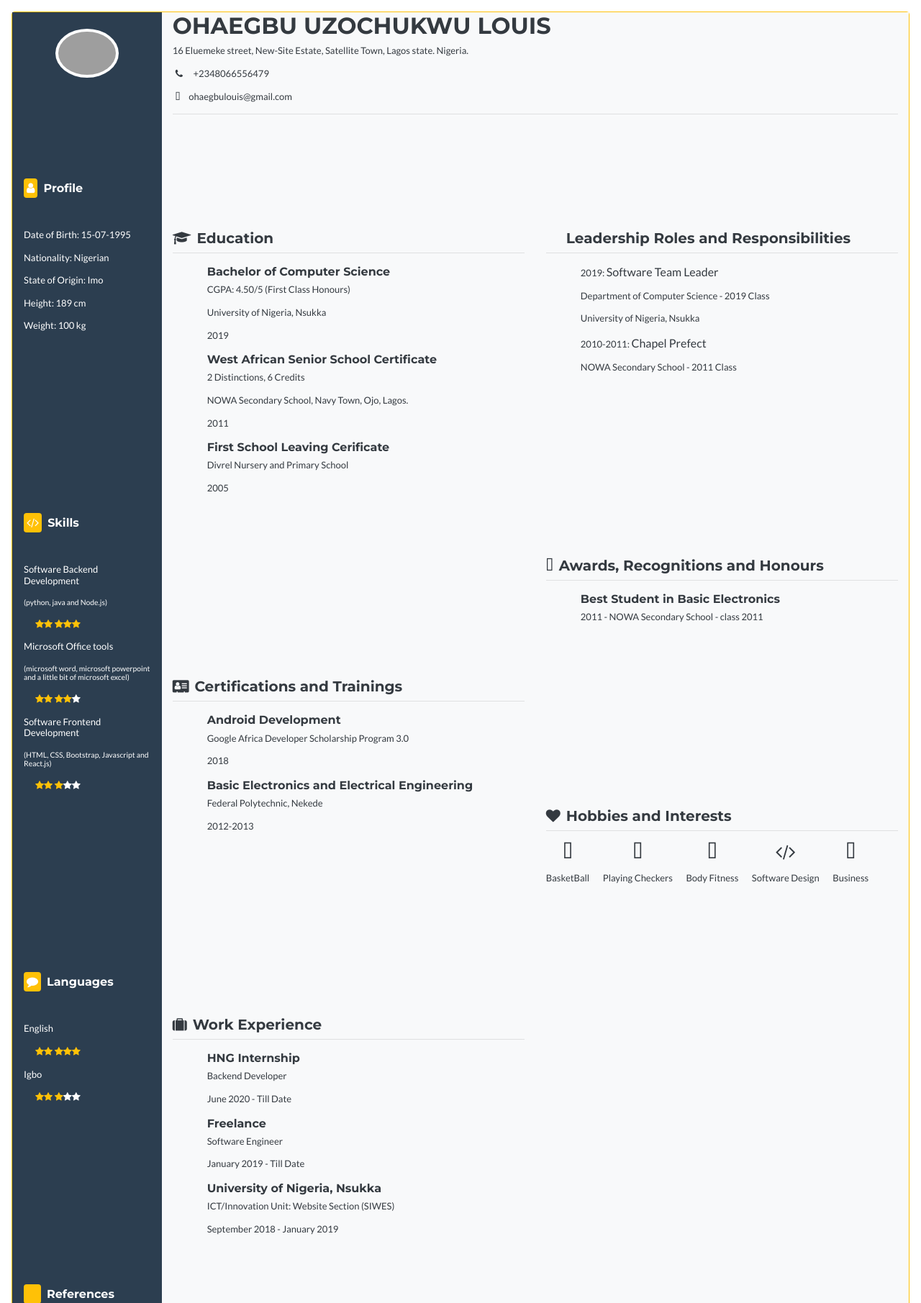
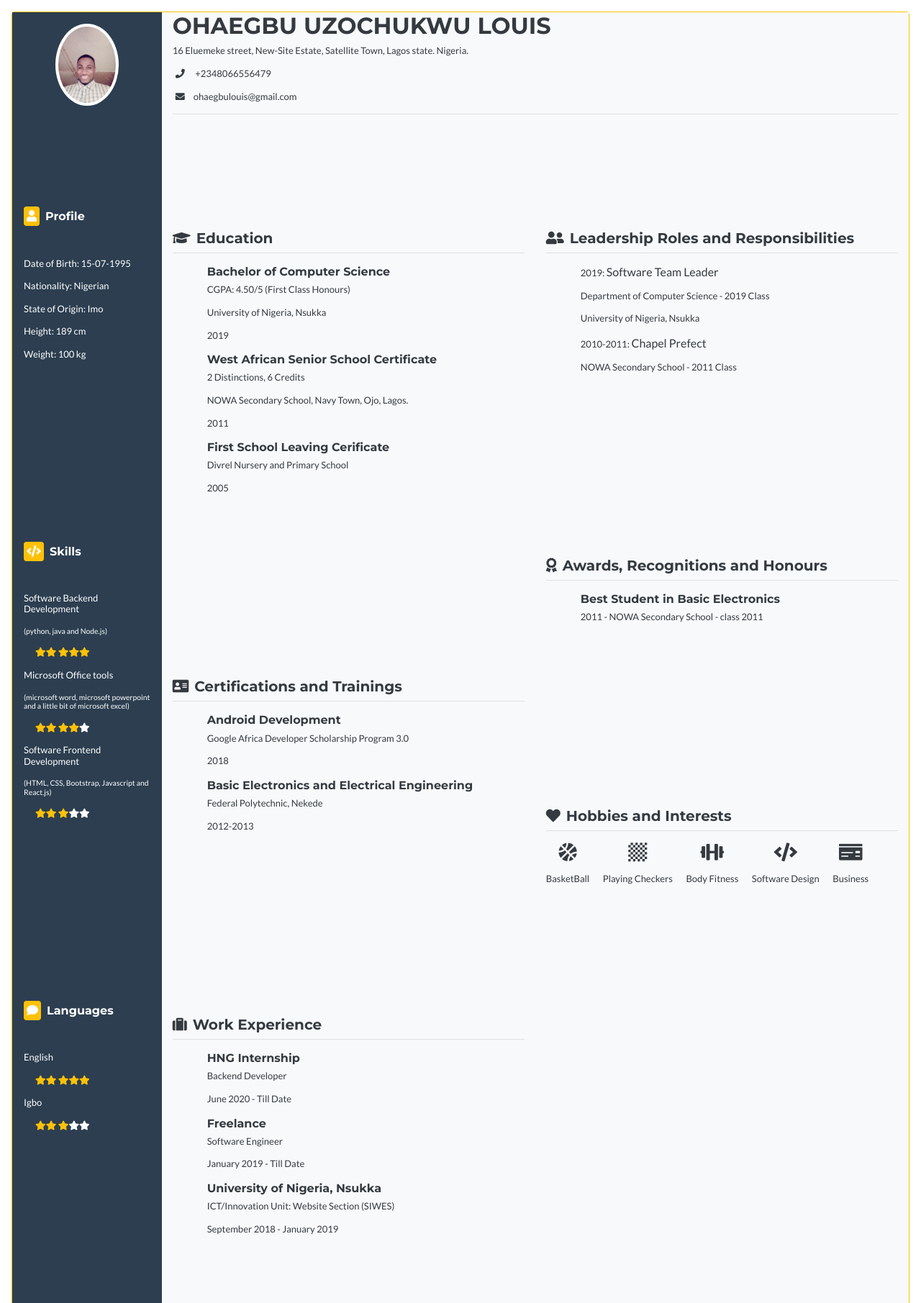
Before and after one commit to louieee/Louisoft, a Django app: page /resumee/ in a window 1280 px wide. Shown: the top 1811 px of the page at 72% size. Run offline with Django 3.2, Linux system fonts and the light colour scheme; some libraries are stand-ins or nearby versions; grey boxes are pictures that could not be loaded.

Commit message:
fix icon issue in resumee

```diff
--- a/templates/Louisoft/resumee.html
+++ b/templates/Louisoft/resumee.html
@@ -1,4 +1,4 @@
-{% load staticfiles %}
+{% load static %}
 <!doctype html>
 <html class="no-js" lang="">
 
@@ -23,10 +23,10 @@
     <div class="col-sm-2 bg-secondary p-3 text text-white font-weight-normal">
        <header class="text-center">
          <img class="img img-thumbnail rounded-circle border border-0"
-              src="{% static '/assets/images/passport.png' %}" height="50%" width="50%">
+              src="{% static '/assets/img/C360_2020-03-16-09-52-19-393.jpg' %}" height="50%" width="50%">
        </header>
       <section class="mt-5">
-        <h6 class="mb-5"><span class="p-1 bg-warning mr-2 rounded"><i class="fa fa-user"></i></span>Profile</h6>
+        <h6 class="mb-5"><span class="p-1 bg-warning mr-2 rounded"><i class="fas fa-user"></i></span>Profile</h6>
         <div  style="font-size: small">
           <p>Date of Birth: 15-07-1995</p>
           <p>Nationality: Nigerian</p>
@@ -37,58 +37,58 @@
 
       </section>
       <section class="mt-5">
-        <h6 class="mb-5"><span class="p-1 bg-warning mr-2 rounded"><i class="fa fa-code"></i></span>Skills</h6>
+        <h6 class="mb-5"><span class="p-1 bg-warning mr-2 rounded"><i class="fas fa-code"></i></span>Skills</h6>
         <div  style="font-size: small">
           <p>Software Backend Development</p>
           <p class="small">(python, java and Node.js)</p>
-          <p class="ml-3"><i class="fa fa-star text-warning"></i><i class="fa fa-star text-warning"></i>
-            <i class="fa fa-star text-warning"></i><i class="fa fa-star text-warning">
-          </i><i class="fa fa-star text-warning"></i></p>
+          <p class="ml-3"><i class="fas fa-star text-warning"></i><i class="fas fa-star text-warning"></i>
+            <i class="fas fa-star text-warning"></i><i class="fas fa-star text-warning">
+          </i><i class="fas fa-star text-warning"></i></p>
           <p>Microsoft Office tools</p>
           <p class="small">(microsoft word, microsoft powerpoint and a little bit of microsoft excel)</p>
-          <p class="ml-3"><i class="fa fa-star text-warning"></i><i class="fa fa-star text-warning"></i>
-            <i class="fa fa-star text-warning"></i><i class="fa fa-star text-warning">
-          </i><i class="fa fa-star"></i></p>
+          <p class="ml-3"><i class="fas fa-star text-warning"></i><i class="fas fa-star text-warning"></i>
+            <i class="fas fa-star text-warning"></i><i class="fas fa-star text-warning">
+          </i><i class="fas fa-star"></i></p>
           <p>Software Frontend Development</p>
           <p class="small">(HTML, CSS, Bootstrap, Javascript and React.js)</p>
-          <p class="ml-3"><i class="fa fa-star text-warning"></i><i class="fa fa-star text-warning"></i>
-            <i class="fa fa-star text-warning"></i><i class="fa fa-star">
-          </i><i class="fa fa-star"></i></p>
+          <p class="ml-3"><i class="fas fa-star text-warning"></i><i class="fas fa-star text-warning"></i>
+            <i class="fas fa-star text-warning"></i><i class="fas fa-star">
+          </i><i class="fas fa-star"></i></p>
         </div>
 
       </section>
       <section class="mt-5">
-        <h6 class="mb-5"><span class="p-1 bg-warning mr-2 rounded"><i class="fa fa-comment "></i></span>Languages</h6>
+        <h6 class="mb-5"><span class="p-1 bg-warning mr-2 rounded"><i class="fas fa-comment "></i></span>Languages</h6>
         <div  style="font-size: small">
           <p>English</p>
-          <p class="ml-3"><i class="fa fa-star text-warning"></i><i class="fa fa-star text-warning"></i>
-            <i class="fa fa-star text-warning"></i><i class="fa fa-star text-warning">
-          </i><i class="fa fa-star text-warning"></i></p>
+          <p class="ml-3"><i class="fas fa-star text-warning"></i><i class="fas fa-star text-warning"></i>
+            <i class="fas fa-star text-warning"></i><i class="fas fa-star text-warning">
+          </i><i class="fas fa-star text-warning"></i></p>
           <p>Igbo</p>
-          <p class="ml-3"><i class="fa fa-star text-warning"></i><i class="fa fa-star text-warning"></i>
-            <i class="fa fa-star text-warning"></i><i class="fa fa-star">
-          </i><i class="fa fa-star"></i></p>
+          <p class="ml-3"><i class="fas fa-star text-warning"></i><i class="fas fa-star text-warning"></i>
+            <i class="fas fa-star text-warning"></i><i class="fas fa-star">
+          </i><i class="fas fa-star"></i></p>
 
         </div>
 
       </section>
       <section class="mt-5">
-        <h6 class="mb-5"><span class="p-1 bg-warning mr-2 rounded"><i class="fa fa-user-friends"></i></span>References</h6>
+        <h6 class="mb-5"><span class="p-1 bg-warning mr-2 rounded"><i class="fas fa-user-friends"></i></span>References</h6>
         <div  class="mb-5" style="font-size: small">
           <h6>Mr Uche Nwamara </h6>
           <p>University of Nigeria, Nsukka</p>
           <p>ICT/ Website Unit</p>
           <p>Team Leader</p>
-          <p style="font-size:smaller"><span class="p-1 bg-warning mr-1 rounded"><i class="fa fa-phone"></i></span> +2348065272241</p>
-          <p style="font-size:smaller"><span class="p-1 bg-warning mr-1 rounded"><i class="fa fa-mail-bulk"></i></span> uche.nwamarah@unn.edu.ng</p>
+          <p style="font-size:smaller"><span class="p-1 bg-warning mr-1 rounded"><i class="fas fa-phone"></i></span> +2348065272241</p>
+          <p style="font-size:smaller"><span class="p-1 bg-warning mr-1 rounded"><i class="fas fa-envelope"></i></span> uche.nwamarah@unn.edu.ng</p>
         </div>
         <div  class="mb-5" style="font-size: small">
           <h6>Mr Celestine Ugwu </h6>
           <p>University of Nigeria, Nsukka</p>
           <p>Department of Computer Science</p>
           <p>Project Supervisor</p>
-          <p style="font-size:smaller"><span class="p-1 bg-warning mr-1 rounded"><i class="fa fa-phone"></i></span> +2348030899997</p>
-          <p style="font-size:smaller"><span class="p-1 bg-warning mr-1 rounded"><i class="fa fa-mail-bulk"></i></span> celestine.ugwu@unn.edu.ng</p>
+          <p style="font-size:smaller"><span class="p-1 bg-warning mr-1 rounded"><i class="fas fa-phone"></i></span> +2348030899997</p>
+          <p style="font-size:smaller"><span class="p-1 bg-warning mr-1 rounded"><i class="fas fa-envelope"></i></span> celestine.ugwu@unn.edu.ng</p>
         </div>
 
       </section>
@@ -99,8 +99,8 @@
           <header style="font-size: small;">
             <h1 style="font-size: xx-large">OHAEGBU UZOCHUKWU LOUIS</h1>
             <p class="font-weight-normal">16 Eluemeke street, New-Site Estate, Satellite Town, Lagos state. Nigeria.</p>
-            <p class="font-weight-normal"><span class="p-1 mr-2"><i class="fa fa-phone"></i></span> +2348066556479</p>
-          <p class="font-weight-normal"><span class="p-1 mr-2"><i class="fa fa-mail-bulk"></i></span>ohaegbulouis@gmail.com</p>
+            <p class="font-weight-normal"><span class="p-1 mr-2"><i class="fas fa-phone"></i></span> +2348066556479</p>
+          <p class="font-weight-normal"><span class="p-1 mr-2"><i class="fas fa-envelope"></i></span>ohaegbulouis@gmail.com</p>
             <hr/>
           </header>
         </div>
@@ -108,7 +108,7 @@
       <div class="row font-weight-normal" style="font-size: small">
         <div class="col-sm-6">
         <section class="mt-5">
-          <h5><span class="mr-2"><i class="fa fa-graduation-cap"></i></span>Education</h5>
+          <h5><span class="mr-2"><i class="fas fa-graduation-cap"></i></span>Education</h5>
           <hr class="mt-0"/>
           <div class="mb-3 ml-5">
             <h6>Bachelor of Computer Science</h6>
@@ -129,7 +129,7 @@
           </div>
         </section>
         <section class="mt-5">
-          <h5><span class="mr-2"><i class="fa fa-address-card"></i></span>Certifications and Trainings</h5>
+          <h5><span class="mr-2"><i class="fas fa-address-card"></i></span>Certifications and Trainings</h5>
           <hr class="mt-0"/>
           <div class="mb-3 ml-5">
             <h6>Android Development</h6>
@@ -143,7 +143,7 @@
           </div>
         </section>
         <section class="mt-5">
-          <h5><span class="mr-2"><i class="fa fa-suitcase"></i></span>Work Experience</h5>
+          <h5><span class="mr-2"><i class="fas fa-suitcase"></i></span>Work Experience</h5>
           <hr class="mt-0"/>
           <div class="mb-3 ml-5">
             <h6>HNG Internship</h6>
@@ -165,7 +165,7 @@
       </div>
       <div class="col-sm-6">
       <section class="mt-5">
-          <h5><span class="mr-2"><i class="fa fa-user-friends"></i></span>Leadership Roles and Responsibilities</h5>
+          <h5><span class="mr-2"><i class="fas fa-user-friends"></i></span>Leadership Roles and Responsibilities</h5>
           <hr class="mt-0"/>
           <div class="mb-3 ml-5">
             <p>2019: <span class="h6">Software Team Leader</span></p>
@@ -178,7 +178,7 @@
           </div>
         </section>
         <section class="mt-5">
-          <h5><span class="mr-2"><i class="fa fa-award"></i></span>Awards, Recognitions and Honours</h5>
+          <h5><span class="mr-2"><i class="fas fa-award"></i></span>Awards, Recognitions and Honours</h5>
           <hr class="mt-0"/>
           <div class="mb-3 ml-5">
             <h6>Best Student in Basic Electronics</h6>
@@ -186,27 +186,27 @@
           </div>
         </section>
              <section class="mt-5">
-          <h5><span class="mr-2"><i class="fa fa-heart"></i></span>Hobbies and Interests</h5>
+          <h5><span class="mr-2"><i class="fas fa-heart"></i></span>Hobbies and Interests</h5>
           <hr class="mt-0"/>
           <div class="d-block">
               <div class="text-center d-inline-block mr-3">
-              <p><i class="fa fa-basketball-ball fa-2x"></i></p>
+              <p><i class="fas fa-basketball-ball fa-2x"></i></p>
               <p>BasketBall</p>
               </div>
             <div class="text-center d-inline-block mr-3">
-              <p><i class="fa fa-chess-board fa-2x"></i></p>
+              <p><i class="fas fa-chess-board fa-2x"></i></p>
               <p>Playing Checkers</p>
               </div>
             <div class="text-center d-inline-block mr-3">
-              <p><i class="fa fa-dumbbell fa-2x"></i></p>
+              <p><i class="fas fa-dumbbell fa-2x"></i></p>
               <p>Body Fitness</p>
               </div>
             <div class="text-center d-inline-block mr-3">
-              <p><i class="fa fa-code fa-2x"></i></p>
+              <p><i class="fas fa-code fa-2x"></i></p>
               <p>Software Design</p>
               </div>
             <div class="text-center d-inline-block">
-              <p><i class="fa fa-money-check fa-2x"></i></p>
+              <p><i class="fas fa-money-check fa-2x"></i></p>
               <p>Business</p>
               </div>
           </div>
```
